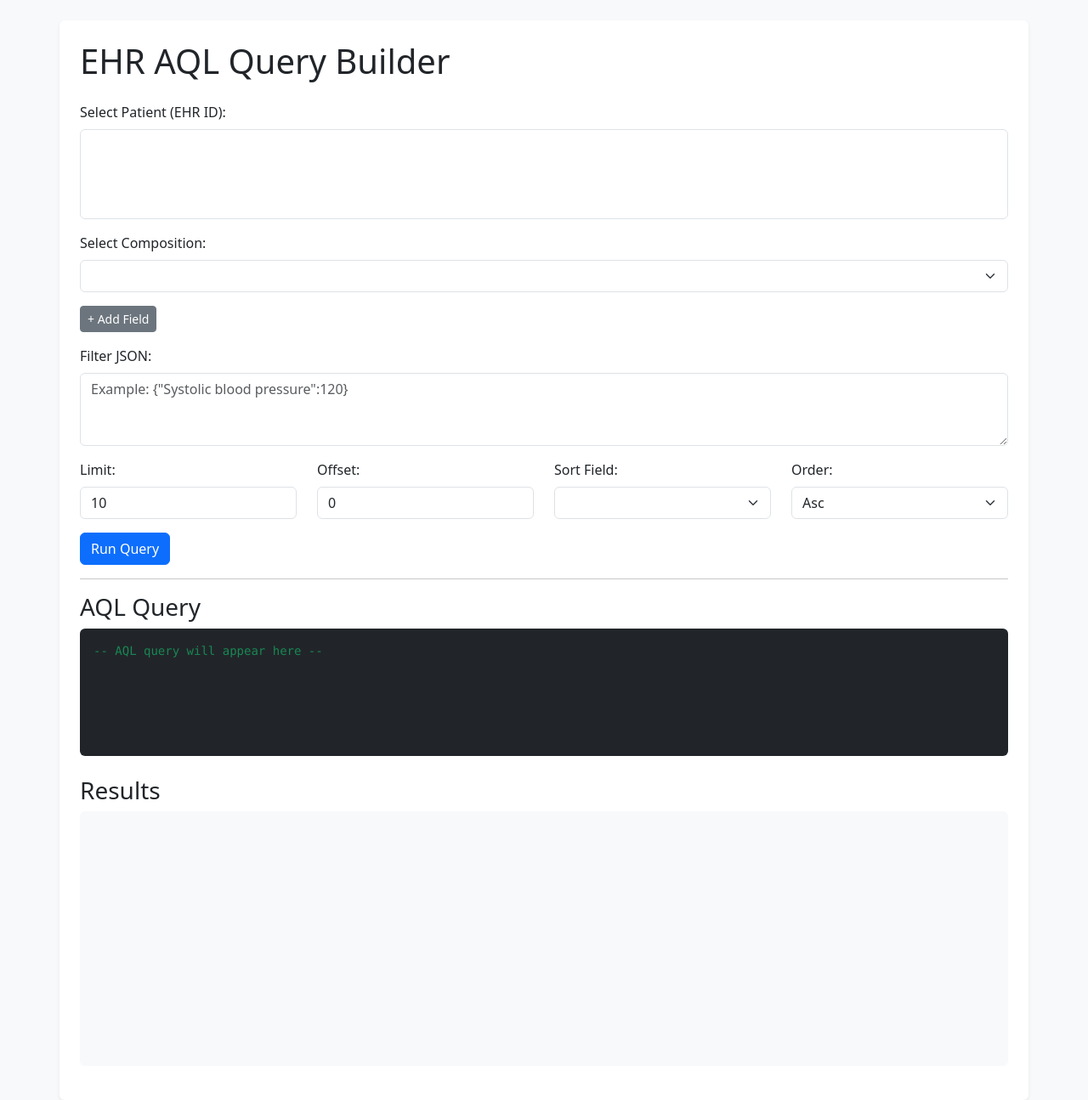
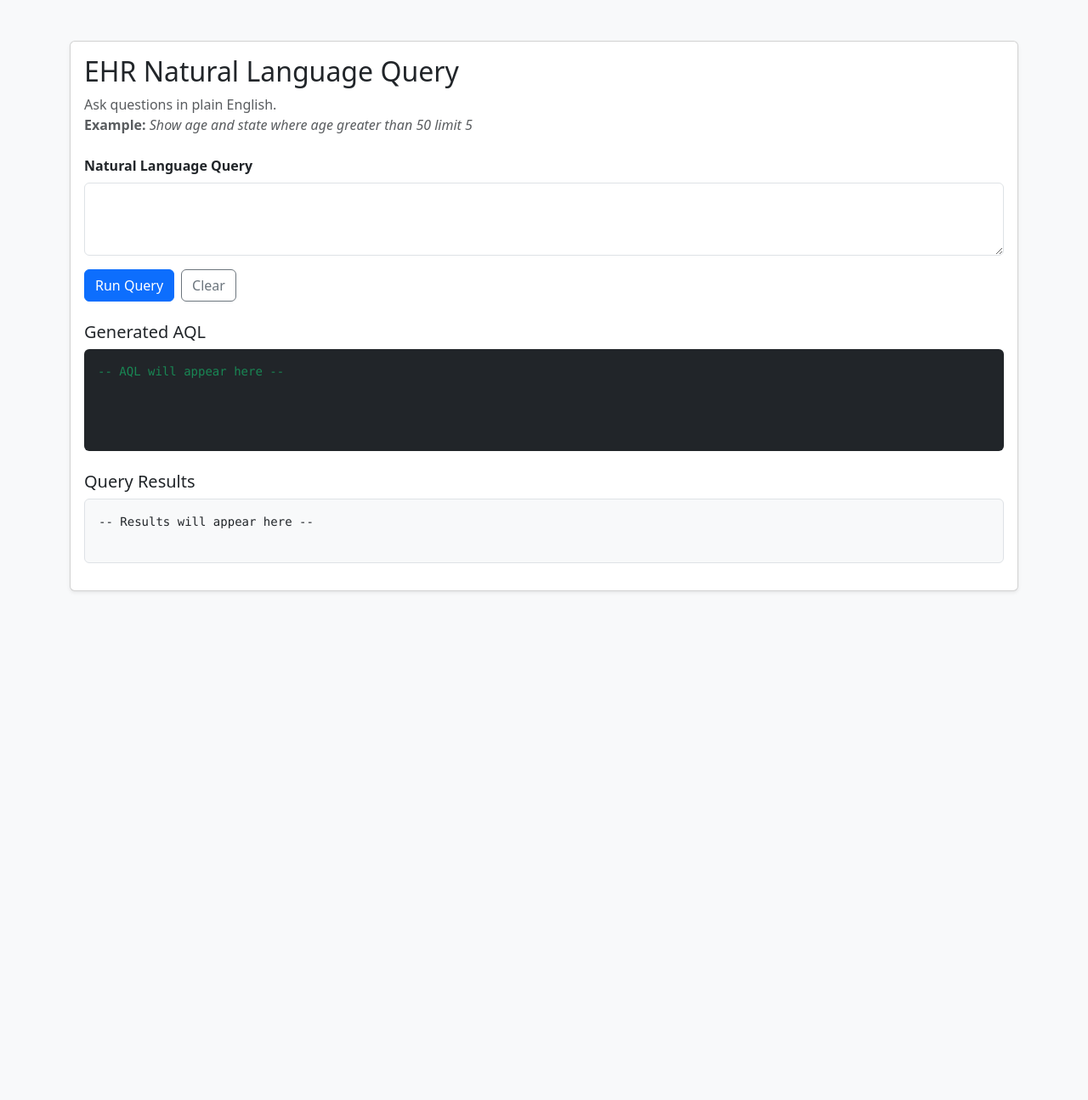
Before and after one commit to nj7890/aql, a Flask app: page / in a window 1280 px wide. Shown: the whole page at 85% size. After the commit the page ends 697 px from the top, so only its background shows below. Run offline with Flask 3, Linux system fonts and the light colour scheme; data that the repository does not hold is empty.

Commit message:
last working code

```diff
--- a/app.py
+++ b/app.py
@@ -1,193 +1,190 @@
 from flask import Flask, render_template, request, jsonify
 from pymongo import MongoClient
+import spacy
+import re
 
+# ---------------- NLP ----------------
+nlp = spacy.load("en_core_web_sm")
+
+# ---------------- Flask ----------------
 app = Flask(__name__)
 
-# MongoDB connection
+# ---------------- MongoDB ----------------
 client = MongoClient("mongodb://localhost:27017")
 db = client["ehr_db"]
 collection = db["ehr"]
 
+# ---------------- UI ----------------
+@app.route("/")
+def index():
+    return render_template("index.html")
 
-# -------------------- UI --------------------
-@app.route('/')
-def index():
-    return render_template('index.html')
+# ---------------- Extract ELEMENT names ----------------
+def get_all_elements():
+    elements = set()
 
+    def walk(node):
+        if isinstance(node, dict):
+            if node.get("type") == "ELEMENT":
+                elements.add(node["name"]["value"])
+            for v in node.values():
+                walk(v)
+        elif isinstance(node, list):
+            for i in node:
+                walk(i)
 
-# -------------------- API: Patients --------------------
-@app.route('/api/patients', methods=['GET'])
-def get_patients():
-    ehr_ids = collection.distinct("owner_id.id.value")
-    return jsonify(ehr_ids)
+    for doc in collection.find({}, {"versions.data": 1}):
+        walk(doc)
 
+    return list(elements)
 
-# -------------------- API: Compositions --------------------
-@app.route('/api/compositions', methods=['POST'])
-def get_compositions():
-    ehr_ids = request.json.get('ehr_ids', [])
+# ---------------- NLP → Structured Query ----------------
+def nlp_to_structured(text):
+    query_doc = nlp(text.lower())
+    field_names = get_all_elements()
 
-    pipeline = [
-        {'$match': {'owner_id.id.value': {'$in': ehr_ids}}},
-        {'$group': {
-            '_id': '$versions.data.archetype_node_id',
-            'name': {'$first': '$versions.data.name.value'}
-        }}
-    ]
+    # Build spaCy docs for fields
+    field_docs = {f: nlp(f.lower()) for f in field_names}
 
-    res = list(collection.aggregate(pipeline))
-    return jsonify([
-        {'archetype_id': r['_id'], 'name': r['name']}
-        for r in res
-    ])
+    query_tokens = {t.lemma_ for t in query_doc if t.is_alpha and not t.is_stop}
 
+    selected_fields = []
+    conditions = []
+    limit = 100
 
-# -------------------- Helpers --------------------
-def extract_fields(node, out_set):
-    if not isinstance(node, dict):
-        return
+    # ---- Field selection (semantic overlap) ----
+    for field, doc in field_docs.items():
+        field_tokens = {t.lemma_ for t in doc if t.is_alpha}
+        if field_tokens & query_tokens:
+            selected_fields.append(field)
 
-    if node.get('type') == 'ELEMENT':
-        out_set.add(node['name']['value'])
+    # ---- Conditions ----
+    for i, token in enumerate(query_doc):
+        if token.like_num:
+            value = float(token.text)
 
-    elif 'items' in node:
-        for child in node['items']:
-            extract_fields(child, out_set)
+            # look left for operator
+            window = query_doc[max(0, i - 3):i]
+            op = None
+            for w in window:
+                if w.lemma_ in {"greater", "above", "more"}:
+                    op = ">"
+                elif w.lemma_ in {"less", "below", "under"}:
+                    op = "<"
+                elif w.lemma_ in {"equal", "equals", "is"}:
+                    op = "="
 
+            if not op:
+                continue
 
-def extract_values(node, out_dict):
-    if not isinstance(node, dict):
-        return
+            # bind number to nearest noun
+            for noun in reversed(window):
+                if noun.pos_ == "NOUN":
+                    for field, doc in field_docs.items():
+                        if noun.lemma_ in {t.lemma_ for t in doc}:
+                            conditions.append({
+                                "field": field,
+                                "op": op,
+                                "value": value
+                            })
 
-    if node.get('type') == 'ELEMENT':
-        name = node['name']['value']
-        val = (
-            node.get('value', {}).get('magnitude') or
-            node.get('value', {}).get('value')
+    # ---- Limit ----
+    for i, token in enumerate(query_doc):
+        if token.lemma_ == "limit" and i + 1 < len(query_doc):
+            if query_doc[i + 1].like_num:
+                limit = int(query_doc[i + 1].text)
+
+    return selected_fields, conditions, limit
+
+# ---------------- Clean AQL path generator ----------------
+def aql_path(field, numeric=True):
+    """
+    Generates archetype-style, name-based AQL paths
+    """
+    if numeric:
+        return f"c/data/items[name/value='{field}']/value/magnitude"
+    else:
+        return f"c/data/items[name/value='{field}']/value/value"
+
+# ---------------- AQL Generator ----------------
+def generate_aql(fields, conditions, limit):
+    select_parts = []
+
+    for f in fields:
+        select_parts.append(
+            f"{aql_path(f)} AS \"{f}\""
         )
-        out_dict[name] = val
 
-    elif 'items' in node:
-        for child in node['items']:
-            extract_values(child, out_dict)
-
-
-# -------------------- API: Fields --------------------
-@app.route('/api/fields', methods=['POST'])
-def get_fields():
-    ehr_id = request.json.get('ehr_id')
-    archetype_id = request.json.get('archetype_id')
-
-    doc = collection.find_one({
-        'owner_id.id.value': ehr_id,
-        'versions.data.archetype_node_id': archetype_id
-    })
-
-    if not doc:
-        return jsonify([])
-
-    composition = doc['versions']['data']
-    if composition.get('archetype_node_id') != archetype_id:
-        return jsonify([])
-
-    fields = set()
-    for entry in composition.get('content', []):
-        for cluster in entry.get('data', {}).get('items', []):
-            extract_fields(cluster, fields)
-
-    return jsonify(sorted(fields))
-
-
-# -------------------- AQL Generator --------------------
-def generate_aql(ehr_ids, archetype_id, elements, filters, limit, offset, sort):
-    select_clause = []
-
-    for el in elements:
-        field = el['field']
-        alias = el.get('alias', field)
-        select_clause.append(f"c/{field} AS {alias}")
-
-    select_str = ", ".join(select_clause) if select_clause else "*"
+    select_clause = ",\n  ".join(select_parts) if select_parts else "*"
 
     aql = f"""
-SELECT {select_str}
+SELECT
+  {select_clause}
 FROM EHR e
-CONTAINS COMPOSITION c[{archetype_id}]
-WHERE e/ehr_id/value MATCHES {{{", ".join(ehr_ids)}}}
+CONTAINS COMPOSITION c
 """
 
-    for k, v in filters.items():
-        aql += f" AND c/{k} = '{v}'\n"
+    if conditions:
+        where_parts = []
+        for cnd in conditions:
+            where_parts.append(
+                f"{aql_path(cnd['field'])} {cnd['op']} {cnd['value']}"
+            )
+        aql += "\nWHERE\n  " + " AND\n  ".join(where_parts)
 
-    if sort:
-        aql += f" ORDER BY c/{sort['field']} {sort['order'].upper()}"
-
-    aql += f"\nOFFSET {offset} LIMIT {limit}"
-
+    aql += f"\nLIMIT {limit}"
     return aql.strip()
 
+# ---------------- Mongo value extraction ----------------
+def extract_values(node, record):
+    if isinstance(node, dict):
+        if node.get("type") == "ELEMENT":
+            name = node["name"]["value"]
+            val = (
+                node.get("value", {}).get("magnitude") or
+                node.get("value", {}).get("value")
+            )
+            record[name] = val
+        for v in node.values():
+            extract_values(v, record)
+    elif isinstance(node, list):
+        for i in node:
+            extract_values(i, record)
 
-# -------------------- API: Query --------------------
-@app.route('/api/query', methods=['POST'])
-def run_query():
-    params = request.json
+# ---------------- NLP Query API ----------------
+@app.route("/api/nlp_query", methods=["POST"])
+def run_nlp_query():
+    text = request.json.get("query", "")
 
-    ehr_ids = params.get('ehr_ids', [])
-    archetype_id = params.get('archetype_id')
-    elements = params.get('elements', [])
-    filters = params.get('filters', {})
-    limit = params.get('limit', 100)
-    offset = params.get('offset', 0)
-    sort = params.get('sort')
-
-    # Generate AQL (for frontend display)
-    aql_query = generate_aql(
-        ehr_ids, archetype_id, elements, filters, limit, offset, sort
-    )
-
-    # MongoDB execution
-    cursor = collection.find({
-        'owner_id.id.value': {'$in': ehr_ids},
-        'versions.data.archetype_node_id': archetype_id
-    }).skip(offset).limit(limit)
+    fields, conditions, limit = nlp_to_structured(text)
+    aql = generate_aql(fields, conditions, limit)
 
     results = []
 
-    for doc in cursor:
-        composition = doc['versions']['data']
-        if composition.get('archetype_node_id') != archetype_id:
-            continue
+    for doc in collection.find({}):
+        record = {}
+        extract_values(doc, record)
 
-        record = {}
-        for entry in composition.get('content', []):
-            for cluster in entry.get('data', {}).get('items', []):
-                extract_values(cluster, record)
+        passed = True
+        for c in conditions:
+            val = record.get(c["field"])
+            if val is None:
+                passed = False
+            elif c["op"] == ">" and not val > c["value"]:
+                passed = False
+            elif c["op"] == "<" and not val < c["value"]:
+                passed = False
+            elif c["op"] == "=" and not str(val) == str(c["value"]):
+                passed = False
 
-        # Field selection
-        if elements:
-            selected = {}
-            for el in elements:
-                field = el['field']
-                alias = el.get('alias') or field
-                selected[alias] = record.get(field)
-            record = selected
-
-        # Filters (simple equality)
-        if all(record.get(k) == v for k, v in filters.items()):
-            results.append(record)
-
-    # Sorting
-    if sort:
-        results.sort(
-            key=lambda x: x.get(sort['field']),
-            reverse=(sort['order'] == 'desc')
-        )
+        if passed:
+            results.append({f: record.get(f) for f in fields})
 
     return jsonify({
-        "aql": aql_query,
+        "aql": aql,
         "results": results
     })
 
-
-if __name__ == '__main__':
+# ---------------- Run ----------------
+if __name__ == "__main__":
     app.run(debug=True)
--- a/static/script.js
+++ b/static/script.js
@@ -1,116 +1,38 @@
-$(function(){
-  $.getJSON('/api/patients', function(data){
-    let sel = $('#patients').empty();
-    data.forEach(ehr => sel.append(`<option value="${ehr}">${ehr}</option>`));
-  });
+$(function () {
 
-  $('#patients').on('change', function(){
-    let ehr_ids = $(this).val();
+  $('#runNLPQuery').click(function () {
+
+    const query = $('#nlp-input').val().trim();
+
+    if (!query) {
+      alert("Please enter a natural language query.");
+      return;
+    }
+
     $.ajax({
-      url: '/api/compositions',
+      url: '/api/nlp_query',
       type: 'POST',
       contentType: 'application/json',
-      data: JSON.stringify({ ehr_ids }),
-      success: function(comps){
-        let sel = $('#composition').empty();
-        comps.forEach(c =>
-          sel.append(`<option value="${c.archetype_id}">${c.name}</option>`)
+      data: JSON.stringify({ query }),
+
+      success: function (res) {
+        $('#aql-output').text(res.aql);
+        $('#results-output').text(
+          JSON.stringify(res.results, null, 2)
         );
-        loadFields();
+      },
+
+      error: function () {
+        $('#aql-output').text('-- Error generating AQL --');
+        $('#results-output').text('-- Query failed --');
       }
     });
   });
 
-  $('#composition').on('change', loadFields);
-
-  function loadFields(){
-    let ehr_id = $('#patients').val()[0];
-    let arch = $('#composition').val();
-    if (!ehr_id || !arch) return;
-
-    $.ajax({
-      url: '/api/fields',
-      type: 'POST',
-      contentType: 'application/json',
-      data: JSON.stringify({ ehr_id, archetype_id: arch }),
-      success: function(fields){
-        $('#sortField').empty();
-        $('#elements').empty();
-        fields.forEach(f => $('#sortField').append(`<option>${f}</option>`));
-      }
-    });
-  }
-
-  $('#add-element').click(function(){
-    let row = $(`
-      <div class="element-row mb-2 d-flex gap-2">
-        <select class="form-select form-select-sm field-select"></select>
-        <select class="form-select form-select-sm fn-select">
-          <option value="">None</option>
-          <option>AVG</option>
-          <option>SUM</option>
-          <option>COUNT</option>
-        </select>
-        <input class="form-control form-control-sm alias-input" placeholder="Alias" />
-        <button class="btn btn-sm btn-danger remove">×</button>
-      </div>
-    `);
-
-    $('#elements').append(row);
-    row.find('.field-select').append($('#sortField option').clone());
+  $('#clear').click(function () {
+    $('#nlp-input').val('');
+    $('#aql-output').text('-- AQL will appear here --');
+    $('#results-output').text('-- Results will appear here --');
   });
 
-  $('#elements').on('click', '.remove', function(){
-    $(this).closest('.element-row').remove();
-  });
-
-  $('#runQuery').click(function(){
-    let ehr_ids = $('#patients').val();
-    let arch = $('#composition').val();
-
-    let elements = [];
-    $('.element-row').each(function(){
-      elements.push({
-        field: $(this).find('.field-select').val(),
-        fn: $(this).find('.fn-select').val(),
-        alias: $(this).find('.alias-input').val()
-      });
-    });
-
-    let filters = {};
-    try {
-      filters = JSON.parse($('#filter-json').val() || '{}');
-    } catch (e) {
-      alert('Invalid filter JSON');
-      return;
-    }
-
-    let limit = +$('#limit').val();
-    let offset = +$('#offset').val();
-    let sortField = $('#sortField').val();
-    let sortOrder = $('#sortOrder').val();
-    let sort = sortField ? { field: sortField, order: sortOrder } : null;
-
-    $.ajax({
-      url: '/api/query',
-      type: 'POST',
-      contentType: 'application/json',
-      data: JSON.stringify({
-        ehr_ids,
-        archetype_id: arch,
-        elements,
-        filters,
-        limit,
-        offset,
-        sort
-      }),
-      success: function(res){
-        // ✅ NEW: show generated AQL
-        $('#aql-output').text(res.aql);
-
-        // Existing behavior
-        $('#results-output').text(JSON.stringify(res.results, null, 2));
-      }
-    });
-  });
 });
--- a/templates/index.html
+++ b/templates/index.html
@@ -1,86 +1,81 @@
 <!DOCTYPE html>
-<html>
+<html lang="en">
 <head>
-  <meta charset="utf-8">
-  <title>EHR AQL Query Builder</title>
-  <link href="https://cdn.jsdelivr.net/npm/bootstrap@5.3.0/dist/css/bootstrap.min.css" rel="stylesheet">
+  <meta charset="UTF-8">
+  <title>EHR NLP → AQL Query Interface</title>
+
+  <link
+    href="https://cdn.jsdelivr.net/npm/bootstrap@5.3.0/dist/css/bootstrap.min.css"
+    rel="stylesheet"
+  >
 </head>
 
 <body class="bg-light">
-  <div class="container p-4 bg-white rounded shadow-sm mt-4">
-    <h1 class="mb-4">EHR AQL Query Builder</h1>
 
-    <!-- Patient Selection -->
+<div class="container mt-5">
+  <div class="card shadow-sm">
+    <div class="card-body">
+
+      <h2 class="mb-2">EHR Natural Language Query</h2>
+      <p class="text-muted mb-4">
+        Ask questions in plain English.
+        <br>
+        <strong>Example:</strong>
+        <em>Show age and state where age greater than 50 limit 5</em>
+      </p>
+
+      <!-- NLP INPUT -->
       <div class="mb-3">
-      <label class="form-label">Select Patient (EHR ID):</label>
-      <select id="patients" class="form-select" multiple></select>
+        <label class="form-label fw-semibold">Natural Language Query</label>
+        <textarea
+          id="nlp-input"
+          class="form-control"
+          rows="3"
+          placeholder="Type your clinical query here...">
+        </textarea>
       </div>
 
-    <!-- Composition Selection -->
-    <div class="mb-3">
-      <label class="form-label">Select Composition:</label>
-      <select id="composition" class="form-select"></select>
+      <!-- ACTIONS -->
+      <div class="d-flex gap-2 mb-4">
+        <button id="runNLPQuery" class="btn btn-primary">
+          Run Query
+        </button>
+        <button id="clear" class="btn btn-outline-secondary">
+          Clear
+        </button>
       </div>
 
-    <!-- Elements -->
-    <div class="mb-3">
-      <button id="add-element" class="btn btn-secondary btn-sm">+ Add Field</button>
-      <div id="elements" class="mt-2"></div>
+      <!-- AQL OUTPUT -->
+      <h5 class="mt-3">Generated AQL</h5>
+      <pre
+        id="aql-output"
+        class="bg-dark text-success p-3 rounded"
+        style="min-height:120px; white-space:pre-wrap;">
+-- AQL will appear here --
+      </pre>
+
+      <!-- RESULTS -->
+      <h5 class="mt-4">Query Results</h5>
+      <pre
+        id="results-output"
+        class="bg-light border p-3 rounded"
+        style="max-height:300px; overflow:auto;">
+-- Results will appear here --
+      </pre>
+
+      <!-- STATUS -->
+      <div
+        id="status"
+        class="text-muted small mt-2">
       </div>
 
-    <!-- Filters -->
-    <div class="mb-3">
-      <label class="form-label">Filter JSON:</label>
-      <textarea id="filter-json"
-                class="form-control"
-                rows="3"
-                placeholder='Example: {"Systolic blood pressure":120}'></textarea>
-    </div>
-
-    <!-- Query Controls -->
-    <div class="row mb-3">
-      <div class="col">
-        <label class="form-label">Limit:</label>
-        <input id="limit" class="form-control" type="number" value="10">
-      </div>
-      <div class="col">
-        <label class="form-label">Offset:</label>
-        <input id="offset" class="form-control" type="number" value="0">
-      </div>
-      <div class="col">
-        <label class="form-label">Sort Field:</label>
-        <select id="sortField" class="form-select"></select>
-      </div>
-      <div class="col">
-        <label class="form-label">Order:</label>
-        <select id="sortOrder" class="form-select">
-          <option value="asc">Asc</option>
-          <option value="desc">Desc</option>
-        </select>
     </div>
   </div>
-
-    <button id="runQuery" class="btn btn-primary">Run Query</button>
-
-    <hr>
-
-    <!-- AQL -->
-    <h3>AQL Query</h3>
-    <pre id="aql-output"
-         class="bg-dark text-success p-3 rounded"
-         style="min-height:150px; white-space:pre-wrap;">
--- AQL query will appear here --
-    </pre>
-
-    <!-- Results -->
-    <h3 class="mt-4">Results</h3>
-    <pre id="results-output"
-         class="bg-light p-3 rounded"
-         style="height:300px; overflow:auto;"></pre>
 </div>
 
 <script src="https://code.jquery.com/jquery-3.6.0.min.js"></script>
 <script src="/static/script.js"></script>
 <script src="https://cdn.jsdelivr.net/npm/bootstrap@5.3.0/dist/js/bootstrap.bundle.min.js"></script>
+
 </body>
 </html>
```
Lines whose indentation alone changed are shown as unchanged.
